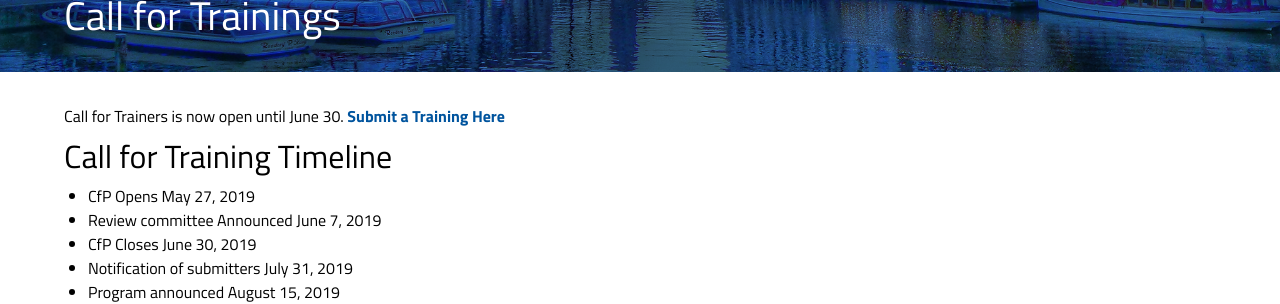
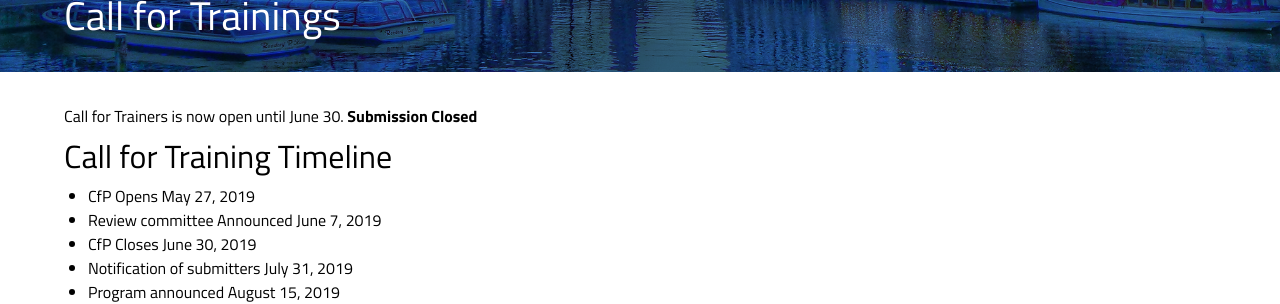
Before and after one commit to OWASP/AppSecAms2019, a Jekyll site: the page built from program/call-for-trainings.md, in a window 1280 px wide. Shown: the part 258-562 px from the top of the page. Built offline with Jekyll 4.4.1, drawn with Linux system fonts in a browser that asks for light colours; some web fonts are replaced.

Commit message:
Update call-for-trainings.md

```diff
--- a/program/call-for-trainings.md
+++ b/program/call-for-trainings.md
@@ -1,7 +1,7 @@
 ---
 title: Call for Trainings
 ---
-Call for Trainers is now open until June 30. **[Submit a Training Here](https://owasp.submittable.com/submit/139726/global-appsec-amsterdam-2019-call-for-trainers)**
+Call for Trainers is now open until June 30. **Submission Closed**
 
 ## Call for Training Timeline
 * CfP Opens May 27, 2019
```
